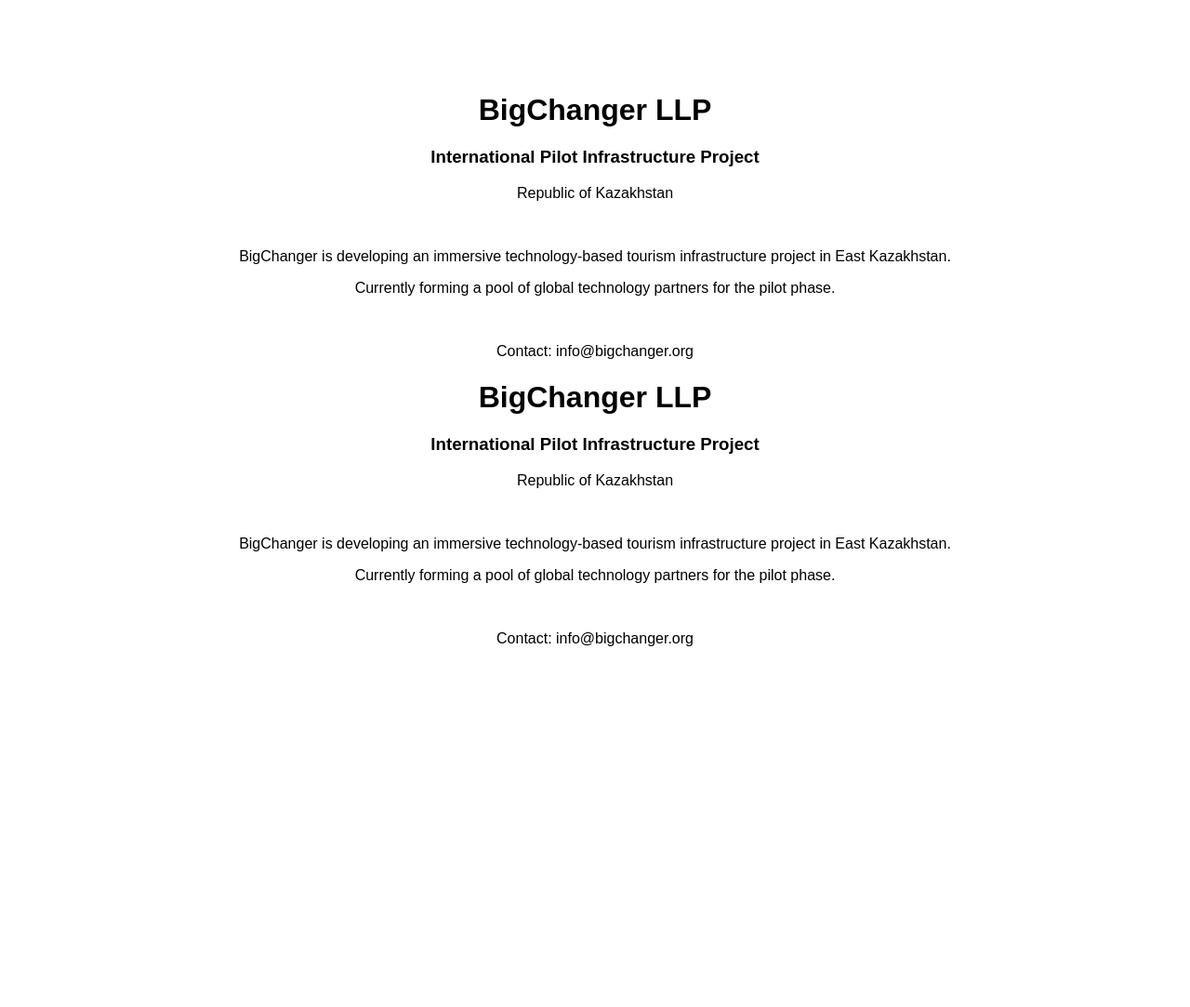
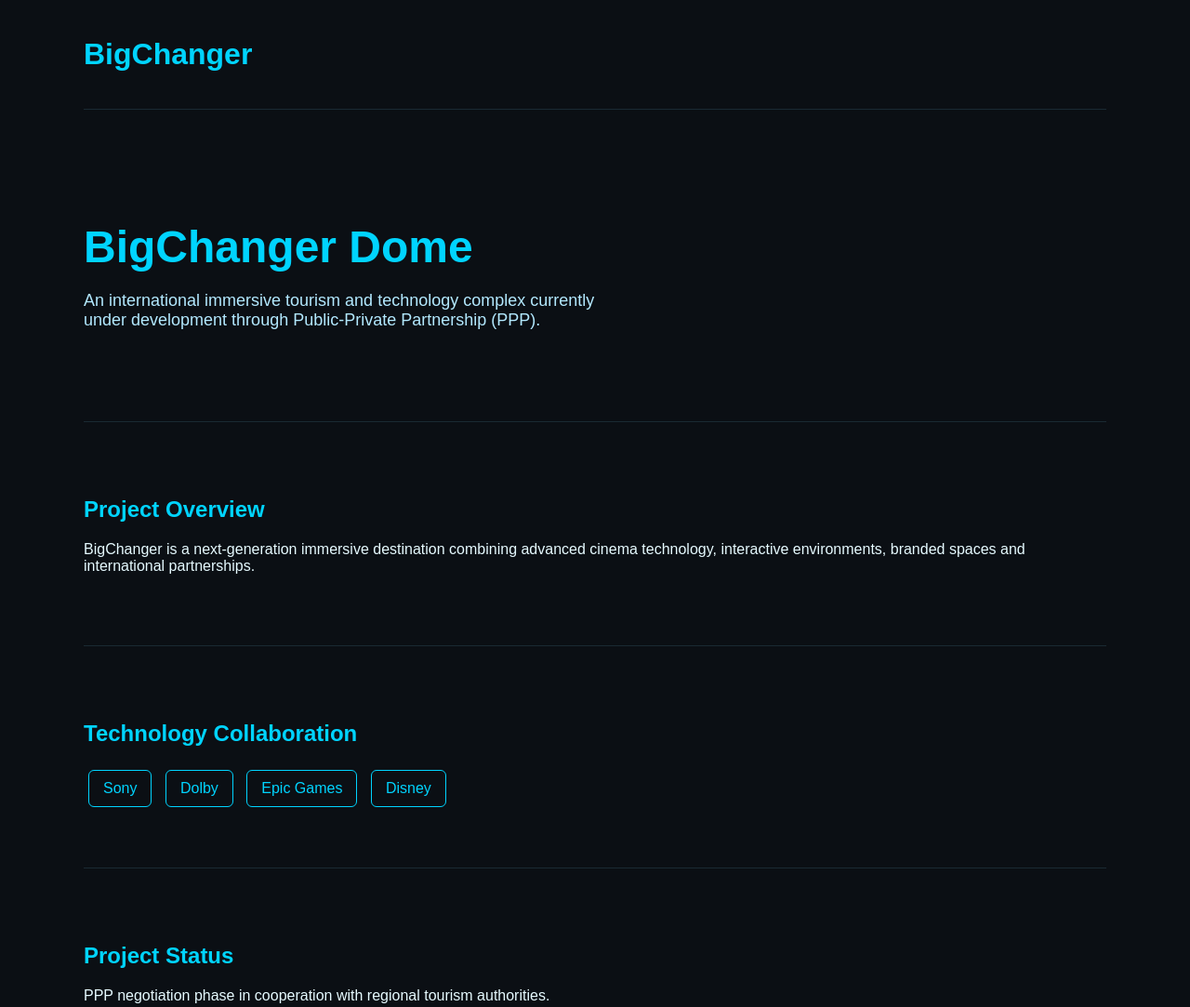
Before and after one commit to kirilltyryskin53/BigChanger-site, a plain HTML site: page index.html in a window 1280 px wide. Shown: the top 1083 px of the page at 93% size. Before the commit the page ends 800 px from the top, so only its background shows below. Drawn offline with Linux system fonts and the light colour scheme.

Commit message:
Update index.html

```diff
--- a/index.html
+++ b/index.html
@@ -1,65 +1,138 @@
 <!DOCTYPE html>
-<html>
+<html lang="en">
 <head>
+<meta charset="UTF-8">
+<meta name="viewport" content="width=device-width, initial-scale=1.0">
 <title>BigChanger</title>
-<meta charset="UTF-8">
+
+<style>
+body {
+    margin: 0;
+    font-family: Arial, sans-serif;
+    background: #0b0f14;
+    color: #e6faff;
+}
+
+.container {
+    width: 90%;
+    max-width: 1100px;
+    margin: auto;
+}
+
+header {
+    padding: 40px 0;
+    border-bottom: 1px solid #1a2a33;
+}
+
+.logo {
+    font-size: 32px;
+    font-weight: bold;
+    color: #00d4ff;
+}
+
+.hero {
+    padding: 80px 0;
+}
+
+.hero h1 {
+    font-size: 48px;
+    color: #00d4ff;
+    margin-bottom: 20px;
+}
+
+.hero p {
+    font-size: 18px;
+    color: #b3e9ff;
+    max-width: 600px;
+}
+
+.section {
+    padding: 60px 0;
+    border-top: 1px solid #1a2a33;
+}
+
+.section h2 {
+    color: #00d4ff;
+    margin-bottom: 20px;
+}
+
+.partners span {
+    display: inline-block;
+    border: 1px solid #00d4ff;
+    padding: 10px 15px;
+    margin: 5px;
+    border-radius: 6px;
+    color: #00d4ff;
+}
+
+.footer {
+    padding: 40px 0;
+    border-top: 1px solid #1a2a33;
+    font-size: 14px;
+    color: #7da9b8;
+}
+
+a {
+    color: #00d4ff;
+    text-decoration: none;
+}
+
+</style>
 </head>
 
-<body style="font-family: Arial; text-align: center; margin-top: 100px;">
+<body>
 
-<h1>BigChanger LLP</h1>
+<div class="container">
 
-<h3>International Pilot Infrastructure Project</h3>
+<header>
+    <div class="logo">BigChanger</div>
+</header>
 
-<p>Republic of Kazakhstan</p>
+<section class="hero">
+    <h1>BigChanger Dome</h1>
+    <p>
+        An international immersive tourism and technology complex currently under development
+        through Public-Private Partnership (PPP).
+    </p>
+</section>
 
-<br>
+<section class="section">
+    <h2>Project Overview</h2>
+    <p>
+        BigChanger is a next-generation immersive destination combining advanced cinema technology,
+        interactive environments, branded spaces and international partnerships.
+    </p>
+</section>
 
-<p>
-BigChanger is developing an immersive technology-based tourism infrastructure project in East Kazakhstan.
-</p>
+<section class="section">
+    <h2>Technology Collaboration</h2>
+    <div class="partners">
+        <span>Sony</span>
+        <span>Dolby</span>
+        <span>Epic Games</span>
+        <span>Disney</span>
+    </div>
+</section>
 
-<p>
-Currently forming a pool of global technology partners for the pilot phase.
-</p>
+<section class="section">
+    <h2>Project Status</h2>
+    <p>
+        PPP negotiation phase in cooperation with regional tourism authorities.
+    </p>
+</section>
 
-<br>
+<section class="section">
+    <h2>Contact</h2>
+    <p>
+        Email: <a href="mailto:info@bigchanger.org">info@bigchanger.org</a>
+    </p>
+</section>
 
-<p>
-Contact: info@bigchanger.org
-</p>
+<footer class="footer">
+    © BigChanger
+</footer>
 
-</body>
-</html><!DOCTYPE html>
-<html>
-<head>
-<title>BigChanger</title>
-<meta charset="UTF-8">
-</head>
-
-<body style="font-family: Arial; text-align: center; margin-top: 100px;">
-
-<h1>BigChanger LLP</h1>
-
-<h3>International Pilot Infrastructure Project</h3>
-
-<p>Republic of Kazakhstan</p>
-
-<br>
-
-<p>
-BigChanger is developing an immersive technology-based tourism infrastructure project in East Kazakhstan.
-</p>
-
-<p>
-Currently forming a pool of global technology partners for the pilot phase.
-</p>
-
-<br>
-
-<p>
-Contact: info@bigchanger.org
-</p>
+</div>
 
 </body>
 </html>
```
